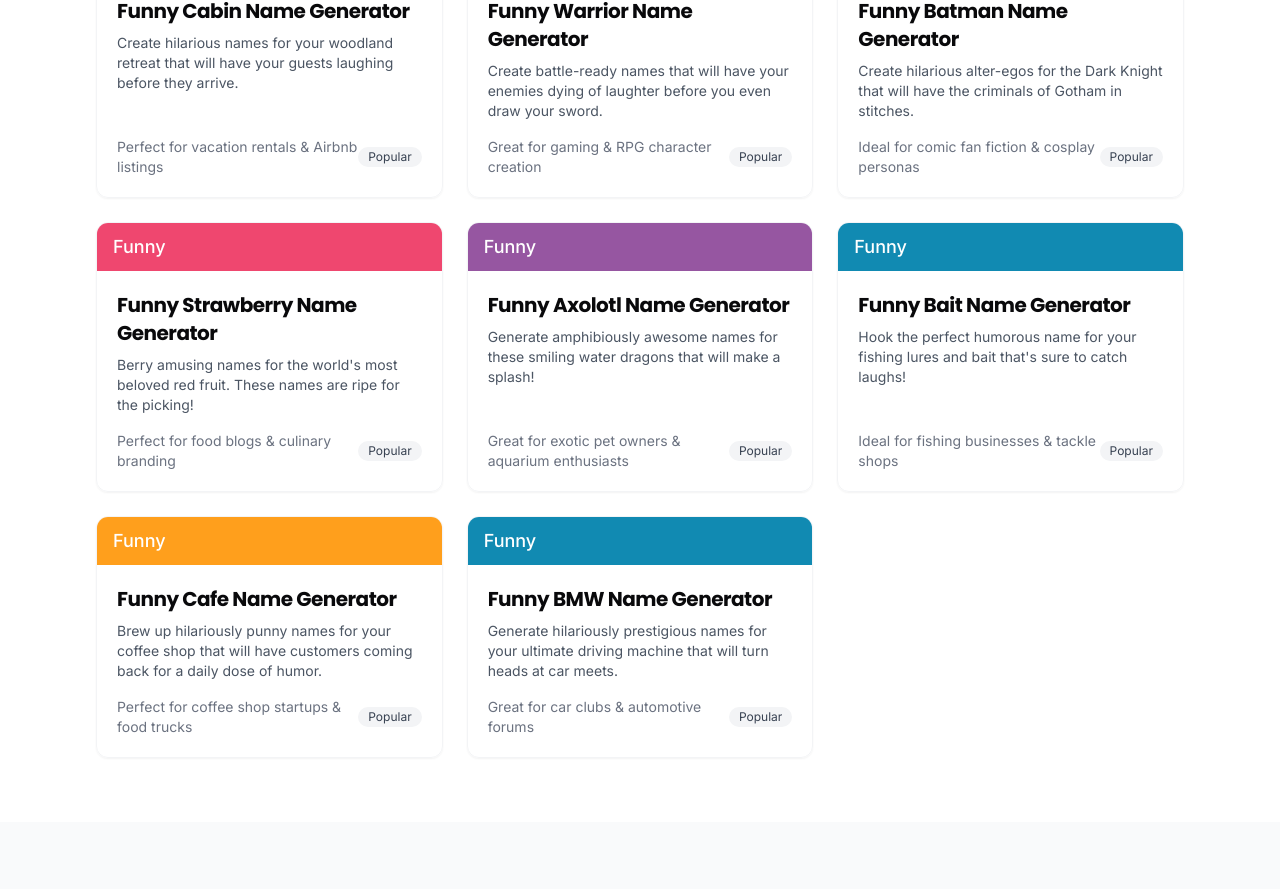
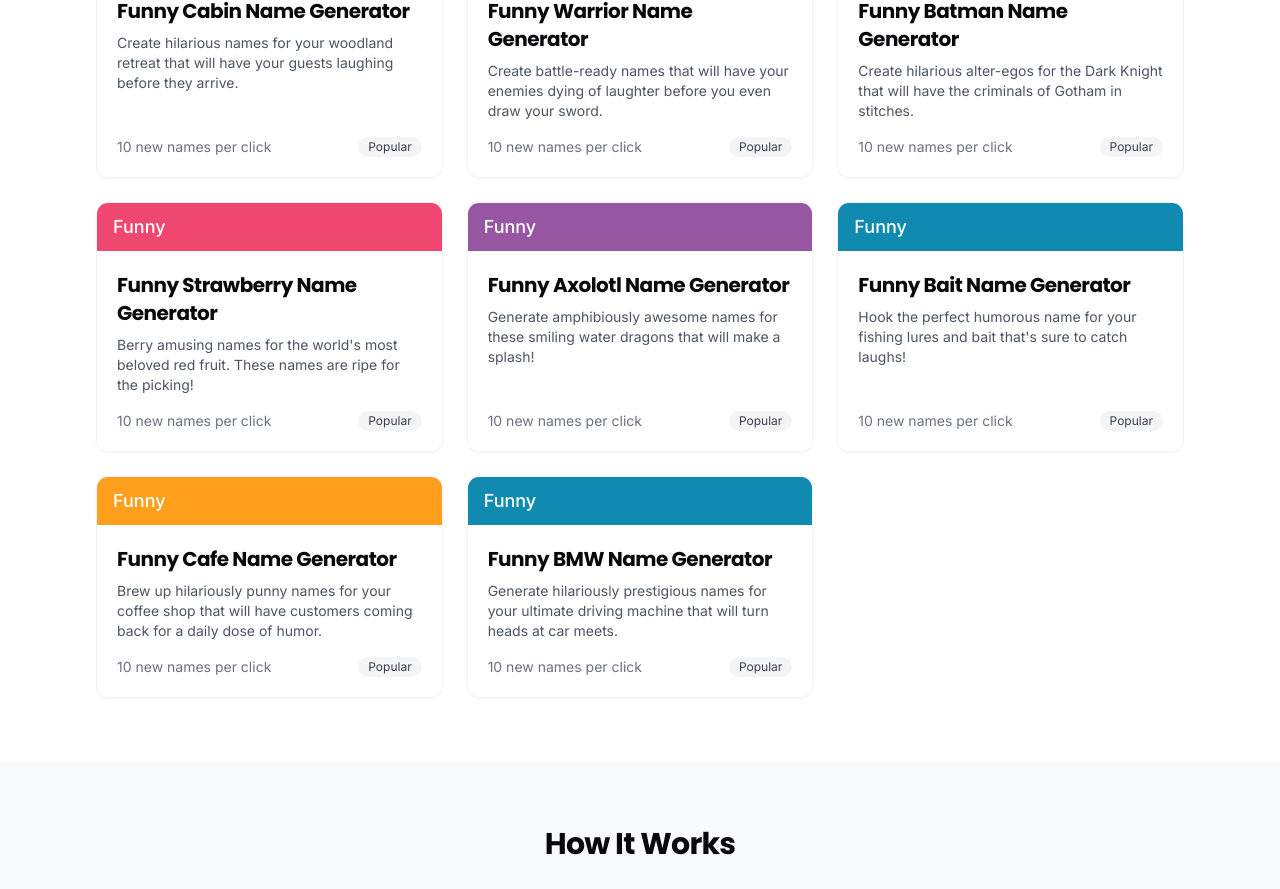
Before and after one commit to Zeetox12345/funnynamegenerators, a React (Vite) app: page / in a window 1280 px wide. Shown: the part 727-1616 px from the top of the page. Built offline with nearby package versions, Linux system fonts and the light colour scheme.

Commit message:
Reverted to edit 322a7343-0c98-460d-9cbd-9187364818be: "fix pages to be in unique files"

```diff
--- a/src/components/GeneratorCard.tsx
+++ b/src/components/GeneratorCard.tsx
@@ -27,30 +27,6 @@ const GeneratorCard = ({ id, title, description, color, icon, index }: Generator
   // Calculate delay for staggered animation
   const delay = 0.1 + (index * 0.05);
 
-  // Custom SEO text based on generator id
-  const getSeoText = () => {
-    switch(id) {
-      case 'cabin':
-        return "Perfect for vacation rentals & Airbnb listings";
-      case 'warrior':
-        return "Great for gaming & RPG character creation";
-      case 'batman':
-        return "Ideal for comic fan fiction & cosplay personas";
-      case 'strawberry':
-        return "Perfect for food blogs & culinary branding";
-      case 'axolotl':
-        return "Great for exotic pet owners & aquarium enthusiasts";
-      case 'bait':
-        return "Ideal for fishing businesses & tackle shops";
-      case 'cafe':
-        return "Perfect for coffee shop startups & food trucks";
-      case 'bmw':
-        return "Great for car clubs & automotive forums";
-      default:
-        return "10 new names per click";
-    }
-  };
-
   return (
     <div
       ref={cardRef}
@@ -72,7 +48,7 @@ const GeneratorCard = ({ id, title, description, color, icon, index }: Generator
             <p className="text-gray-600 text-sm flex-1">{description}</p>
 
             <div className="mt-4 flex justify-between items-center">
-              <span className="text-sm text-gray-500">{getSeoText()}</span>
+              <span className="text-sm text-gray-500">10 new names per click</span>
               <span className="inline-flex items-center justify-center rounded-full bg-gray-100 px-2.5 py-0.5 text-gray-700 text-xs">
                 Popular
               </span>
```
